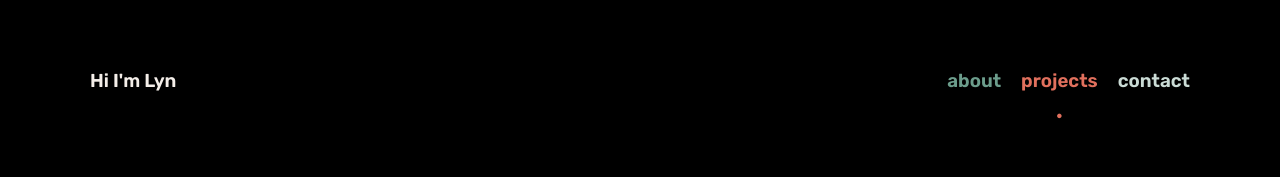
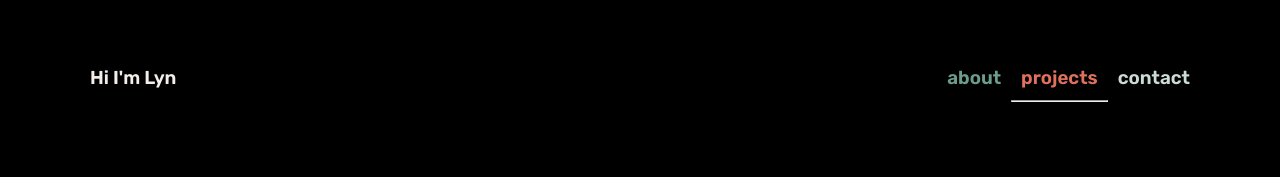
Before and after one commit to lux9903/personal-website, a React (Create React App) app: page /projects in a window 1280 px wide. Shown: the top 177 px of the page. Built offline with nearby package versions, Linux system fonts and the light colour scheme.

Commit message:
Change navbar to underlines

```diff
--- a/src/pages/Header.jsx
+++ b/src/pages/Header.jsx
@@ -7,7 +7,7 @@ import makeStyles from "@material-ui/core/styles/makeStyles";
 import Hidden from "@material-ui/core/Hidden";
 
 const HeaderLink = ({ title, color, edge, selected }) => {
-  const padding = edge ? "0rem" : "3px 10px";
+  const padding = edge ? "0rem" : "0.5px 10px";
   let link = title === "Hi I'm Lyn" ? "" : title;
 
   return (
@@ -21,8 +21,8 @@ const HeaderLink = ({ title, color, edge, selected }) => {
           {title}
         </h3>
         {title !== "Hi I'm Lyn" && (
-          <div className={selected ? "header-dot-active" : "header-dot"}>
-            <h3 style={{ color }}>•</h3>
+          <div className={selected ? "header-line-active" : "header-line"}>
+            <hr style={{ color }} />
           </div>
         )}
       </Link>
--- a/src/styles/Header.css
+++ b/src/styles/Header.css
@@ -23,17 +23,17 @@
     padding-top: 3rem;
 }
 
-.header-dot {
+.header-line {
     margin-top: -0.5rem;
     opacity: 0;
     transition: opacity 200ms linear;
 }
 
-.header-link:hover .header-dot {
+.header-link:hover .header-line {
     opacity: 1;
 }
 
-.header-dot-active {
+.header-line-active {
     margin-top: -0.5rem;
     display: block;
 }
```
Also changed, not shown: 1 other file (tests, documents, lock files or other folders).
